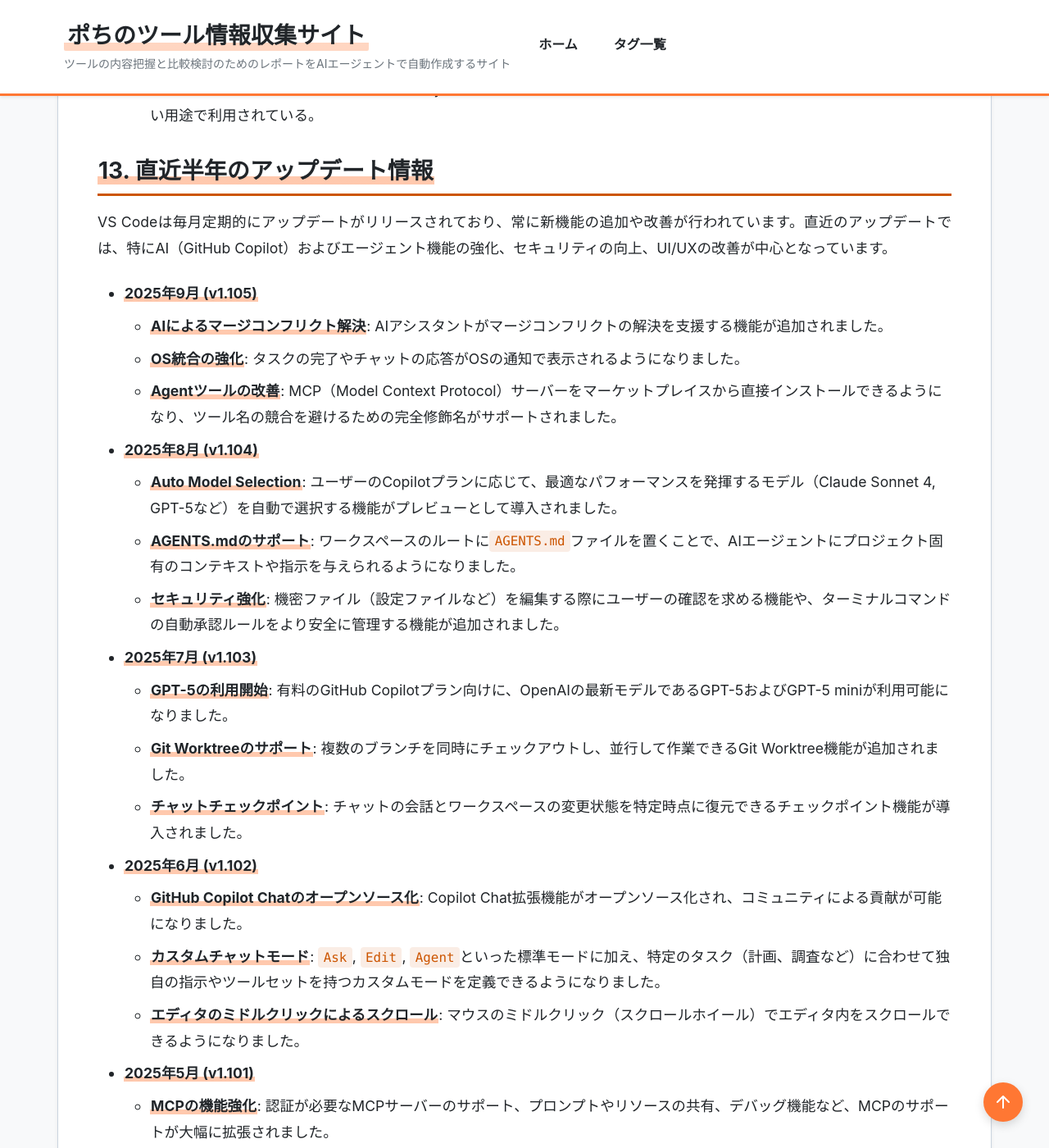
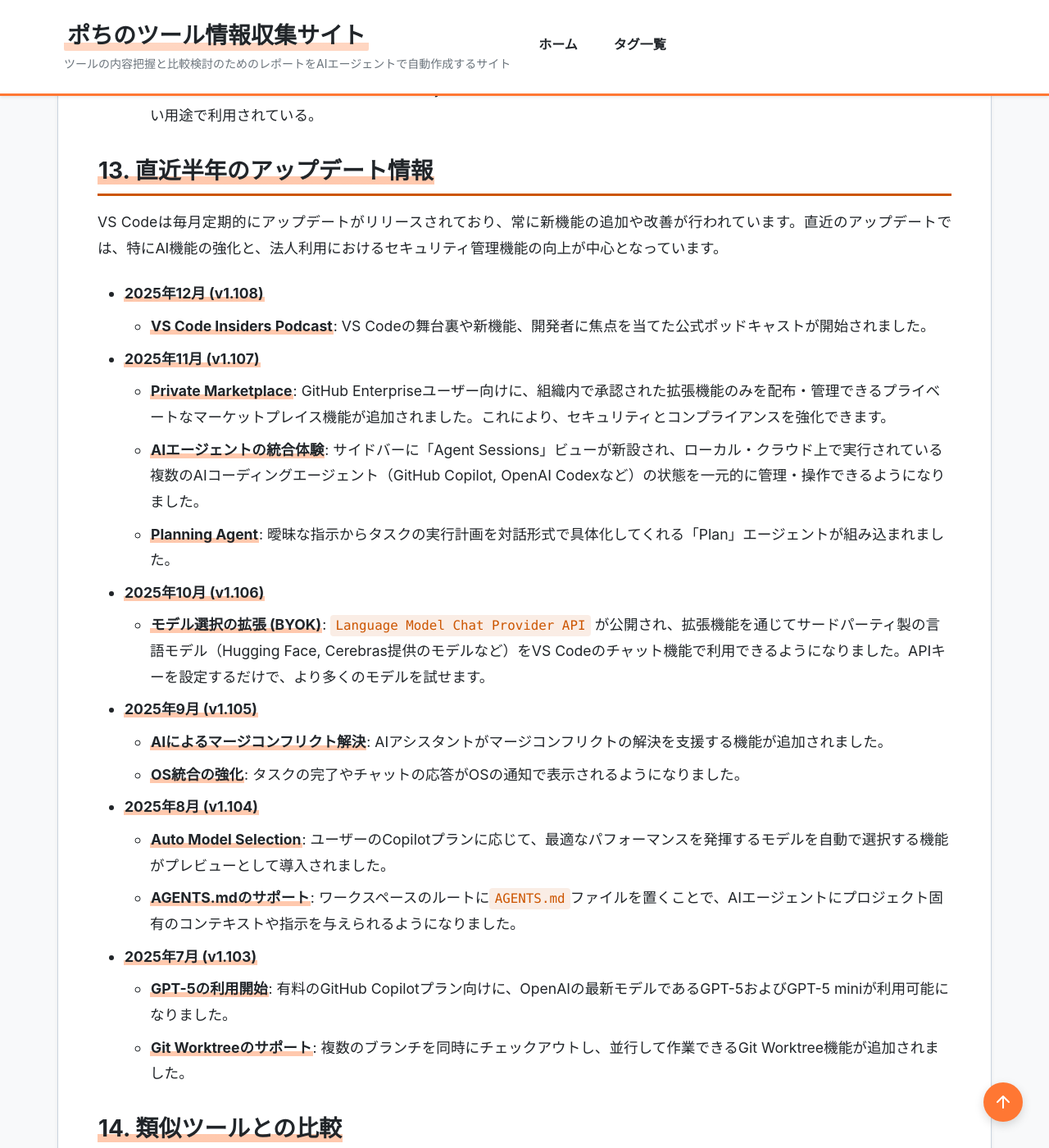
Before and after one commit to aegisfleet/tool-survey-report, a Jekyll site: the page built from _reports/vscode.md, in a window 1280 px wide and 1400 px high, scrolled down 5595 px. Shown: the whole window at 82% size. Built offline with Jekyll 4.4.1, drawn with Linux system fonts in a browser that asks for light colours; some of the changed text lies outside the part shown.

Commit message:
feat(reports): Update Visual Studio Code report for 2026-01-03 (#297)
- Updates the "Recent Updates" section with information from October to December 2025, covering AI agent integration and the Private Marketplace.
- Changes the category from "開発者ツール" to "IDE/エディタ" for better classification.
- Ensures bidirectional `related_tools` links with the GitHub Copilot report.

Co-authored-by: google-labs-jules[bot] <161369871+google-labs-jules[bot]@users.noreply.github.com>

```diff
--- a/_reports/github-copilot.md
+++ b/_reports/github-copilot.md
@@ -20,6 +20,7 @@ relationships:
     - "Cursor"
     - "Kiro"
     - "Windsurf"
+    - "Visual Studio Code"
 ---
 
 # **GitHub Copilot 調査レポート**
--- a/_reports/vscode.md
+++ b/_reports/vscode.md
@@ -1,13 +1,13 @@
 ---
 title: "Visual Studio Code 調査レポート"
 tool_name: "Visual Studio Code"
-category: "開発者ツール"
+category: "IDE/エディタ"
 developer: "Microsoft"
 official_site: "https://code.visualstudio.com/"
 links:
   github: "https://github.com/microsoft/vscode"
 date: "2025-10-18"
-last_updated: "2025-10-26"
+last_updated: "2026-01-03"
 tags:
   - "コードエディタ"
   - "オープンソース"
@@ -114,37 +114,30 @@ relationships:
 
 ## **13. 直近半年のアップデート情報**
 
-VS Codeは毎月定期的にアップデートがリリースされており、常に新機能の追加や改善が行われています。直近のアップデートでは、特にAI（GitHub Copilot）およびエージェント機能の強化、セキュリティの向上、UI/UXの改善が中心となっています。
+VS Codeは毎月定期的にアップデートがリリースされており、常に新機能の追加や改善が行われています。直近のアップデートでは、特にAI機能の強化と、法人利用におけるセキュリティ管理機能の向上が中心となっています。
+
+* **2025年12月 (v1.108)**
+  * **VS Code Insiders Podcast**: VS Codeの舞台裏や新機能、開発者に焦点を当てた公式ポッドキャストが開始されました。
+
+* **2025年11月 (v1.107)**
+  * **Private Marketplace**: GitHub Enterpriseユーザー向けに、組織内で承認された拡張機能のみを配布・管理できるプライベートなマーケットプレイス機能が追加されました。これにより、セキュリティとコンプライアンスを強化できます。
+  * **AIエージェントの統合体験**: サイドバーに「Agent Sessions」ビューが新設され、ローカル・クラウド上で実行されている複数のAIコーディングエージェント（GitHub Copilot, OpenAI Codexなど）の状態を一元的に管理・操作できるようになりました。
+  * **Planning Agent**: 曖昧な指示からタスクの実行計画を対話形式で具体化してくれる「Plan」エージェントが組み込まれました。
+
+* **2025年10月 (v1.106)**
+  * **モデル選択の拡張 (BYOK)**: `Language Model Chat Provider API` が公開され、拡張機能を通じてサードパーティ製の言語モデル（Hugging Face, Cerebras提供のモデルなど）をVS Codeのチャット機能で利用できるようになりました。APIキーを設定するだけで、より多くのモデルを試せます。
 
 * **2025年9月 (v1.105)**
   * **AIによるマージコンフリクト解決**: AIアシスタントがマージコンフリクトの解決を支援する機能が追加されました。
   * **OS統合の強化**: タスクの完了やチャットの応答がOSの通知で表示されるようになりました。
-  * **Agentツールの改善**: MCP（Model Context Protocol）サーバーをマーケットプレイスから直接インストールできるようになり、ツール名の競合を避けるための完全修飾名がサポートされました。
 
 * **2025年8月 (v1.104)**
-  * **Auto Model Selection**: ユーザーのCopilotプランに応じて、最適なパフォーマンスを発揮するモデル（Claude Sonnet 4, GPT-5など）を自動で選択する機能がプレビューとして導入されました。
+  * **Auto Model Selection**: ユーザーのCopilotプランに応じて、最適なパフォーマンスを発揮するモデルを自動で選択する機能がプレビューとして導入されました。
   * **AGENTS.mdのサポート**: ワークスペースのルートに`AGENTS.md`ファイルを置くことで、AIエージェントにプロジェクト固有のコンテキストや指示を与えられるようになりました。
-  * **セキュリティ強化**: 機密ファイル（設定ファイルなど）を編集する際にユーザーの確認を求める機能や、ターミナルコマンドの自動承認ルールをより安全に管理する機能が追加されました。
 
 * **2025年7月 (v1.103)**
   * **GPT-5の利用開始**: 有料のGitHub Copilotプラン向けに、OpenAIの最新モデルであるGPT-5およびGPT-5 miniが利用可能になりました。
   * **Git Worktreeのサポート**: 複数のブランチを同時にチェックアウトし、並行して作業できるGit Worktree機能が追加されました。
-  * **チャットチェックポイント**: チャットの会話とワークスペースの変更状態を特定時点に復元できるチェックポイント機能が導入されました。
-
-* **2025年6月 (v1.102)**
-  * **GitHub Copilot Chatのオープンソース化**: Copilot Chat拡張機能がオープンソース化され、コミュニティによる貢献が可能になりました。
-  * **カスタムチャットモード**: `Ask`, `Edit`, `Agent`といった標準モードに加え、特定のタスク（計画、調査など）に合わせて独自の指示やツールセットを持つカスタムモードを定義できるようになりました。
-  * **エディタのミドルクリックによるスクロール**: マウスのミドルクリック（スクロールホイール）でエディタ内をスクロールできるようになりました。
-
-* **2025年5月 (v1.101)**
-  * **MCPの機能強化**: 認証が必要なMCPサーバーのサポート、プロンプトやリソースの共有、デバッグ機能など、MCPのサポートが大幅に拡張されました。
-  * **チャットツールセット**: 関連するツールをグループ化し、エージェントモードでまとめて有効/無効を切り替えられる「ツールセット」機能が追加されました。
-  * **GitHub Copilot Coding Agent連携**: VS Code内からCopilot Coding Agentにタスクを割り当て、進捗を追跡できるようになりました。
-
-* **2025年4月 (v1.100)**
-  * **カスタム指示と再利用可能なプロンプト**: `.instructions.md`や`.prompt.md`ファイルを使って、AIへの指示や定型プロンプトをプロジェクト内で共通化・再利用できるようになりました。
-  * **#githubRepoツールの追加**: ローカルで開いていないGitHubリポジトリのコードを直接検索し、チャットのコンテキストとして利用できる`#githubRepo`ツールが追加されました。
-  * **フローティングウィンドウの改善**: チャットやエディタを別ウィンドウで開く際の「コンパクトモード」や「常に手前に表示」機能が追加され、マルチウィンドウでの作業性が向上しました。
 
 ## **14. 類似ツールとの比較**
 
```
